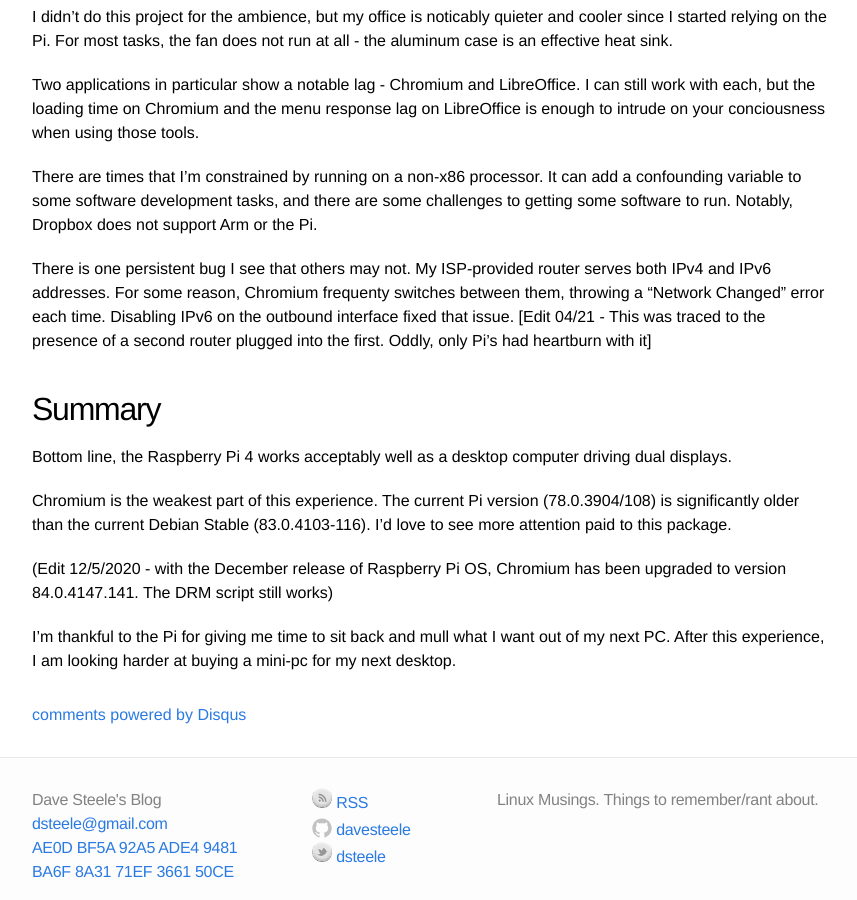
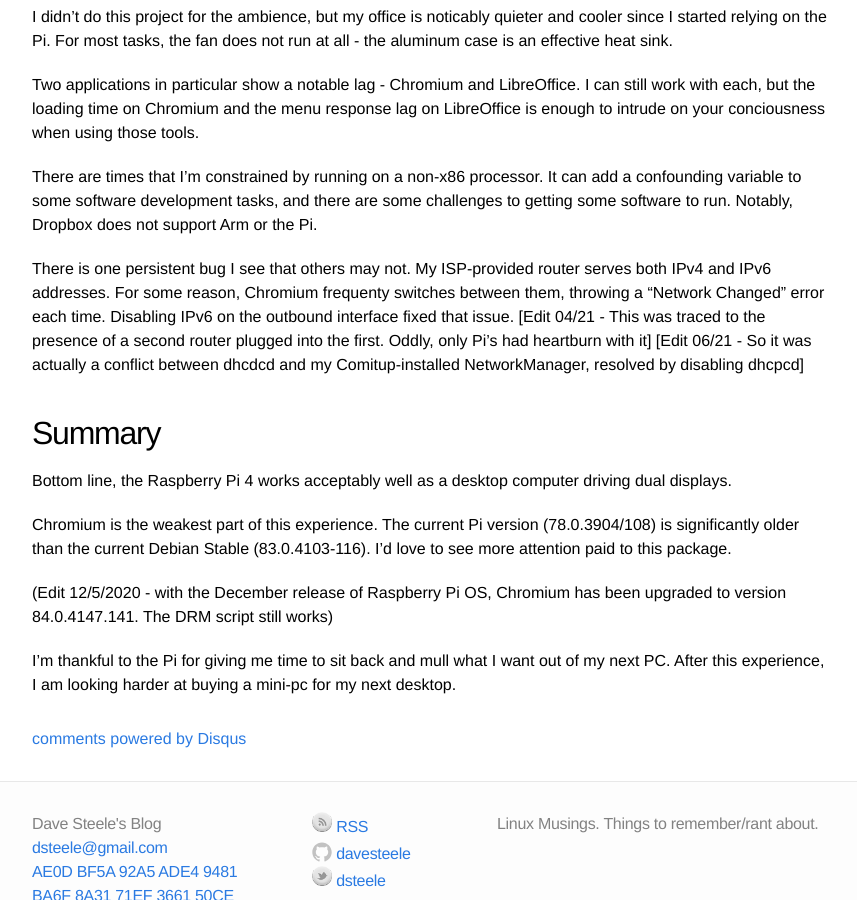
Before and after one commit to davesteele/davesteele.github.io, a Jekyll site: the page built from _posts/2020-10-20-building-a-raspberry-pi-desktop.markdown, in a window 1280 px wide and 900 px high, scrolled down 4559 px. Shown: the whole window, without its empty margins (208-1065 px from the left). Built offline with Jekyll 4.4.1, drawn with Linux system fonts in a browser that asks for light colours; comment, search, counter and statistics services are not loaded.

Commit message:
Edit Pi desktop-IPv6 and dhcpcd

```diff
--- a/_posts/2020-10-20-building-a-raspberry-pi-desktop.markdown
+++ b/_posts/2020-10-20-building-a-raspberry-pi-desktop.markdown
@@ -156,8 +156,13 @@ Two applications in particular show a notable lag - Chromium and LibreOffice. I
 
 There are times that I'm constrained by running on a non-x86 processor. It can add a confounding variable to some software development tasks, and there are some challenges to getting some software to run. Notably, Dropbox does not support Arm or the Pi.
 
-There is one persistent bug I see that others may not. My ISP-provided router serves both IPv4 and IPv6 addresses. For some reason, Chromium frequenty switches between them, throwing a "Network Changed" error each time. Disabling IPv6 on the outbound interface fixed that issue. [Edit 04/21 - This was
-traced to the presence of a second router plugged into the first. Oddly, only Pi's had heartburn with it]
+There is one persistent bug I see that others may not. My ISP-provided router
+serves both IPv4 and IPv6 addresses. For some reason, Chromium frequenty
+switches between them, throwing a "Network Changed" error each time. Disabling
+IPv6 on the outbound interface fixed that issue. [Edit 04/21 - This was traced
+to the presence of a second router plugged into the first. Oddly, only Pi's had
+heartburn with it] [Edit 06/21 - So it was actually a conflict between dhcdcd
+and my Comitup-installed NetworkManager, resolved by disabling dhcpcd]
 
 ## Summary
 
```
